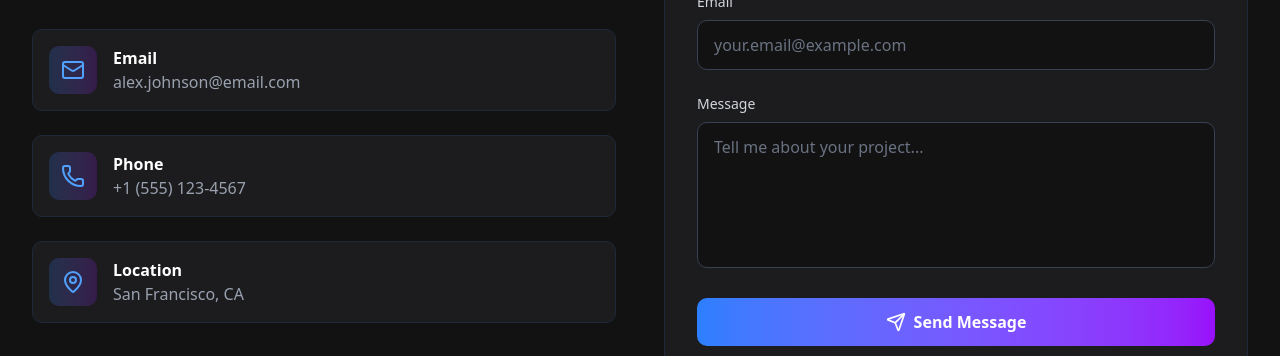
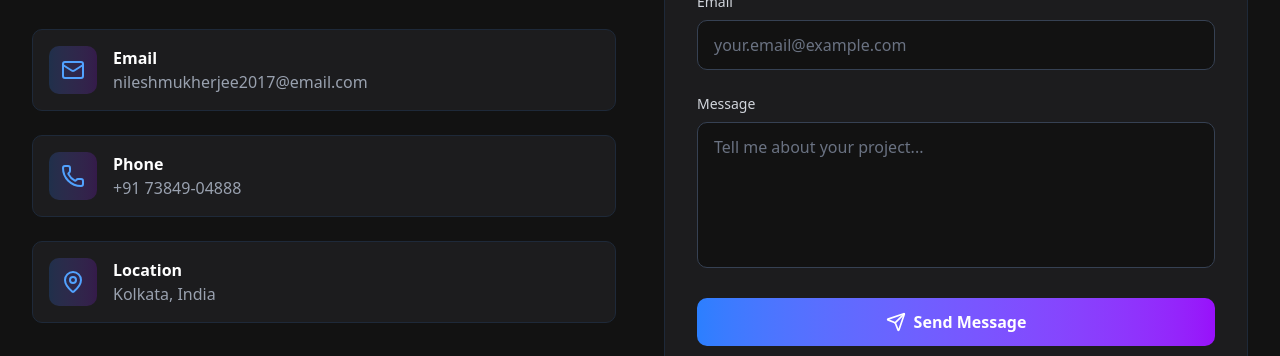
Before and after one commit to developernilesh/nileshdevfolio, a Next.js app: page / in a window 1280 px wide. Shown: the part 4534-4890 px from the top of the page. Built offline with nearby package versions, Linux system fonts and the light colour scheme.

Commit message:
Added contact info

```diff
--- a/src/components/sections/contact.tsx
+++ b/src/components/sections/contact.tsx
@@ -98,25 +98,26 @@ export default function Contact() {
                 {
                   icon: Mail,
                   title: "Email",
-                  value: "alex.johnson@email.com",
-                  href: "mailto:alex.johnson@email.com",
+                  value: "nileshmukherjee2017@email.com",
+                  href: "mailto:nileshmukherjee2017@email.com",
                 },
                 {
                   icon: Phone,
                   title: "Phone",
-                  value: "+1 (555) 123-4567",
-                  href: "tel:+15551234567",
+                  value: "+91 73849-04888",
+                  href: "tel:+917384904888",
                 },
                 {
                   icon: MapPin,
                   title: "Location",
-                  value: "San Francisco, CA",
-                  href: "#",
+                  value: "Kolkata, India",
+                  href: "https://www.google.com/maps/place/Kolkata,+West+Bengal/@22.5355649,88.2649496,12z/data=!3m1!4b1!4m6!3m5!1s0x39f882db4908f667:0x43e330e68f6c2cbc!8m2!3d22.5743545!4d88.3628734!16zL20vMGN2dzk?entry=ttu&g_ep=EgoyMDI1MTEwMi4wIKXMDSoASAFQAw%3D%3D",
                 },
               ].map((contact, index) => (
                 <motion.a
                   key={contact.title}
-                  href={contact.href}
+                  // href={contact.href}
+                  // target="_blank"
                   initial={{ opacity: 0, y: 20 }}
                   animate={isInView ? { opacity: 1, y: 0 } : {}}
                   transition={{ duration: 0.5, delay: 0.4 + index * 0.1 }}
@@ -140,9 +141,21 @@ export default function Contact() {
               <h4 className="text-lg font-semibold mb-4">Follow Me</h4>
               <div className="flex space-x-4">
                 {[
-                  { icon: FiGithub, href: "https://github.com/developernilesh/", color: "hover:text-gray-300" },
-                  { icon: FiLinkedin, href: "https://www.linkedin.com/in/mukherjee-nilesh/", color: "hover:text-blue-400" },
-                  { icon: FaXTwitter, href: "https://x.com/NileshM2503", color: "hover:text-sky-400" },
+                  {
+                    icon: FiGithub,
+                    href: "https://github.com/developernilesh/",
+                    color: "hover:text-gray-300",
+                  },
+                  {
+                    icon: FiLinkedin,
+                    href: "https://www.linkedin.com/in/mukherjee-nilesh/",
+                    color: "hover:text-blue-400",
+                  },
+                  {
+                    icon: FaXTwitter,
+                    href: "https://x.com/NileshM2503",
+                    color: "hover:text-sky-400",
+                  },
                 ].map((social, index) => (
                   <motion.a
                     key={index}
```
